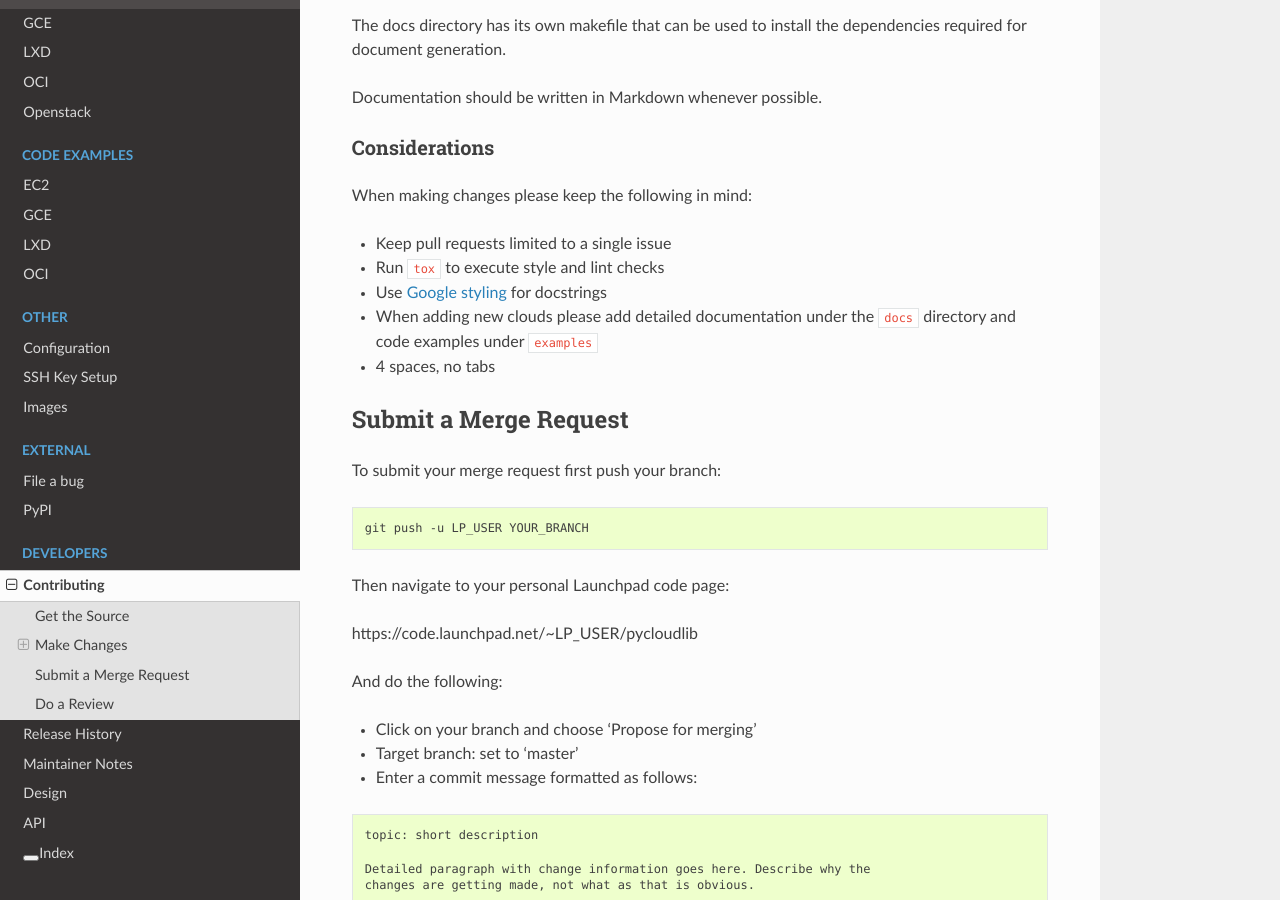
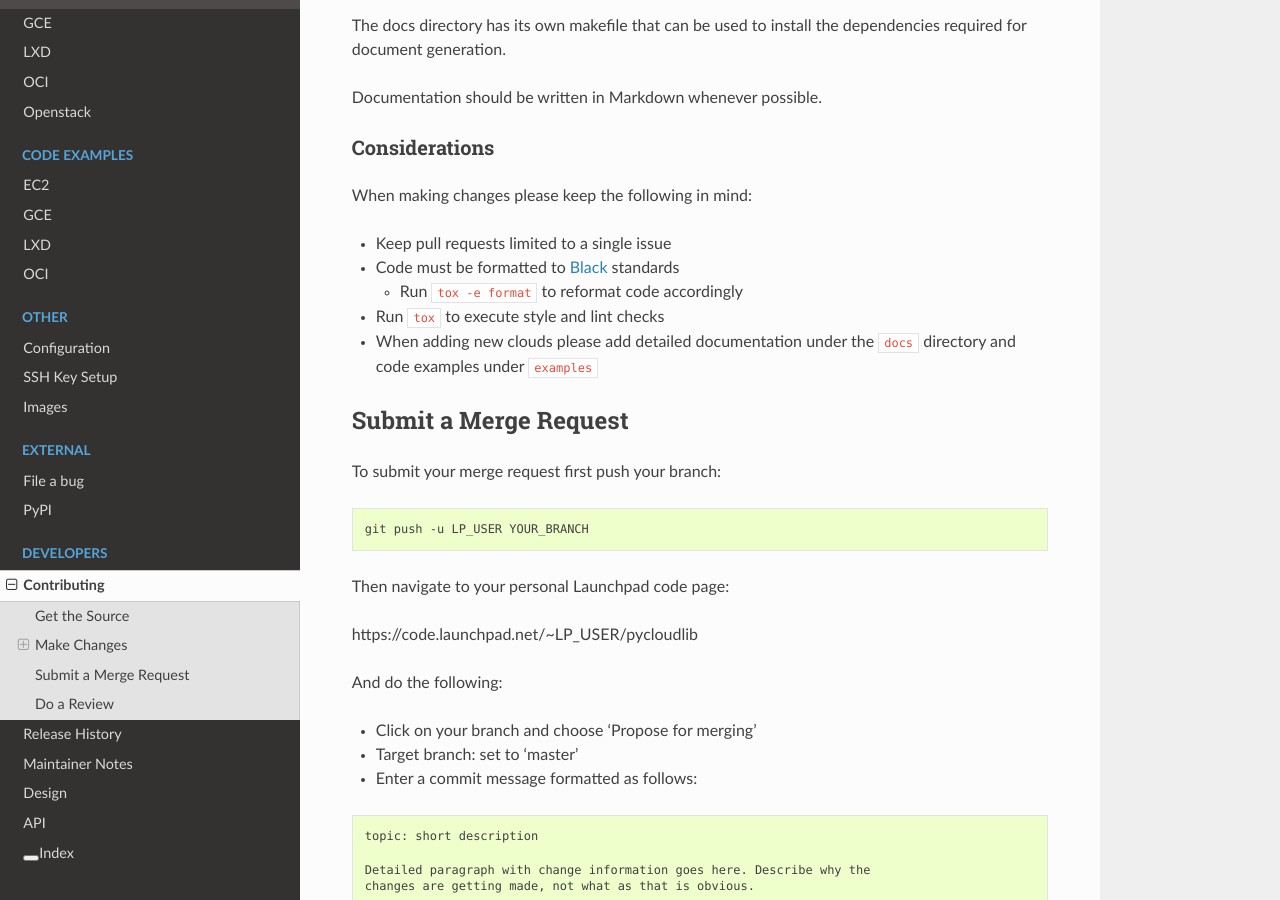
Before and after one commit to canonical/pycloudlib, a Sphinx documentation site: the page built from docs/contributing.md, in a window 1280 px wide and 900 px high, scrolled down 832 px. Built offline with Sphinx 7.4.7 and the Read the Docs theme 2.0.0, drawn with Linux system fonts in a browser that asks for light colours; pages that are not in the unit, such as notebooks, are missing from menus.

Commit message:
Add black to tox.ini and pyproject.toml
And update docs accordingly

```diff
--- a/docs/contributing.md
+++ b/docs/contributing.md
@@ -39,10 +39,10 @@ Documentation should be written in Markdown whenever possible.
 When making changes please keep the following in mind:
 
 * Keep pull requests limited to a single issue
+* Code must be formatted to [Black](https://black.readthedocs.io/en/stable/index.html) standards
+  * Run `tox -e format` to reformat code accordingly
 * Run `tox` to execute style and lint checks
-* Use [Google styling](https://github.com/google/styleguide/blob/gh-pages/pyguide.md) for docstrings
 * When adding new clouds please add detailed documentation under the `docs` directory and code examples under `examples`
-* 4 spaces, no tabs
 
 ## Submit a Merge Request
 
--- /dev/null
+++ b/pyproject.toml
@@ -0,0 +1,3 @@
+[tool.black]
+line-length = 79
+target-version = ['py36']
```
Also changed, not shown: 1 other file.
